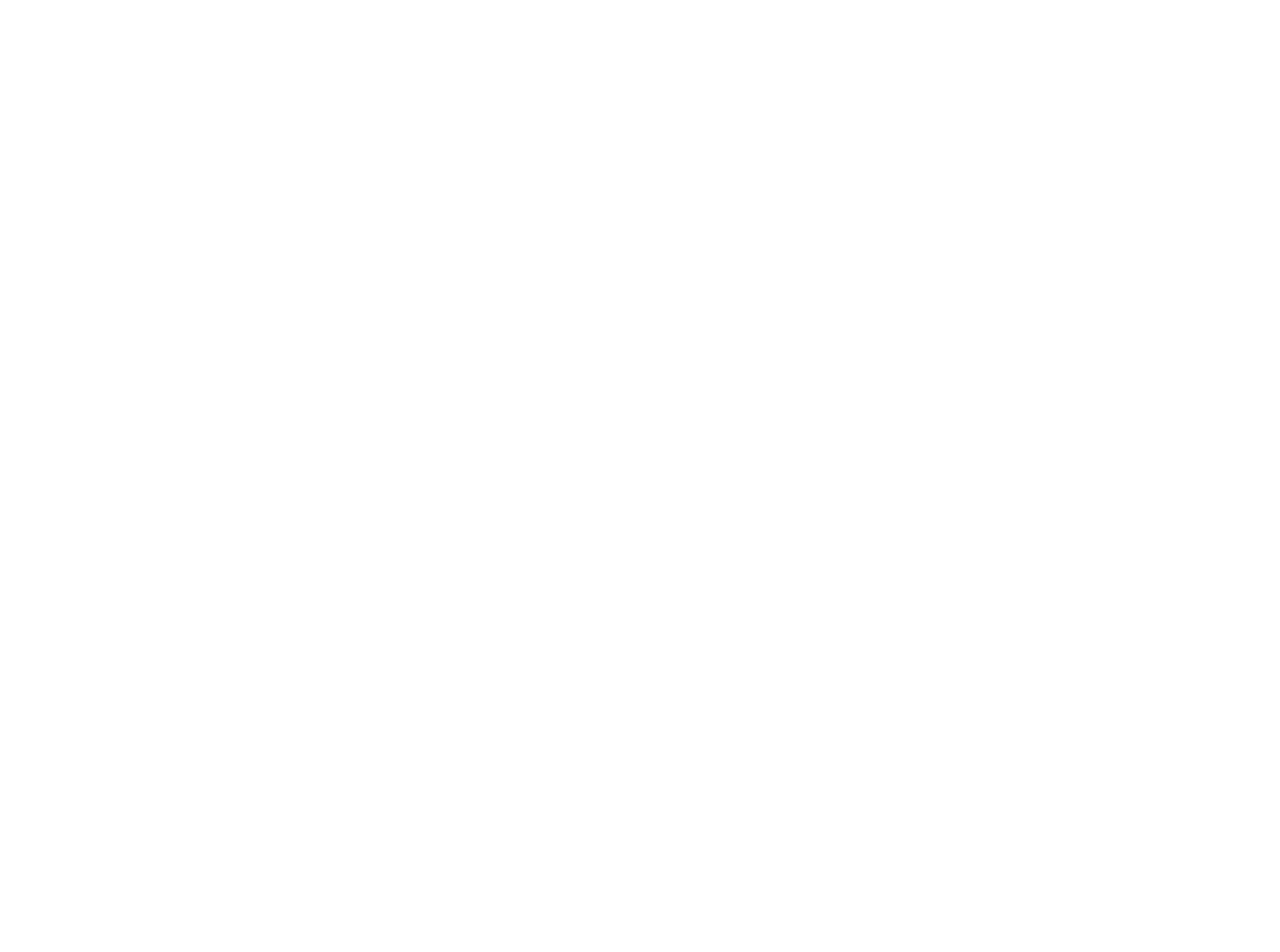
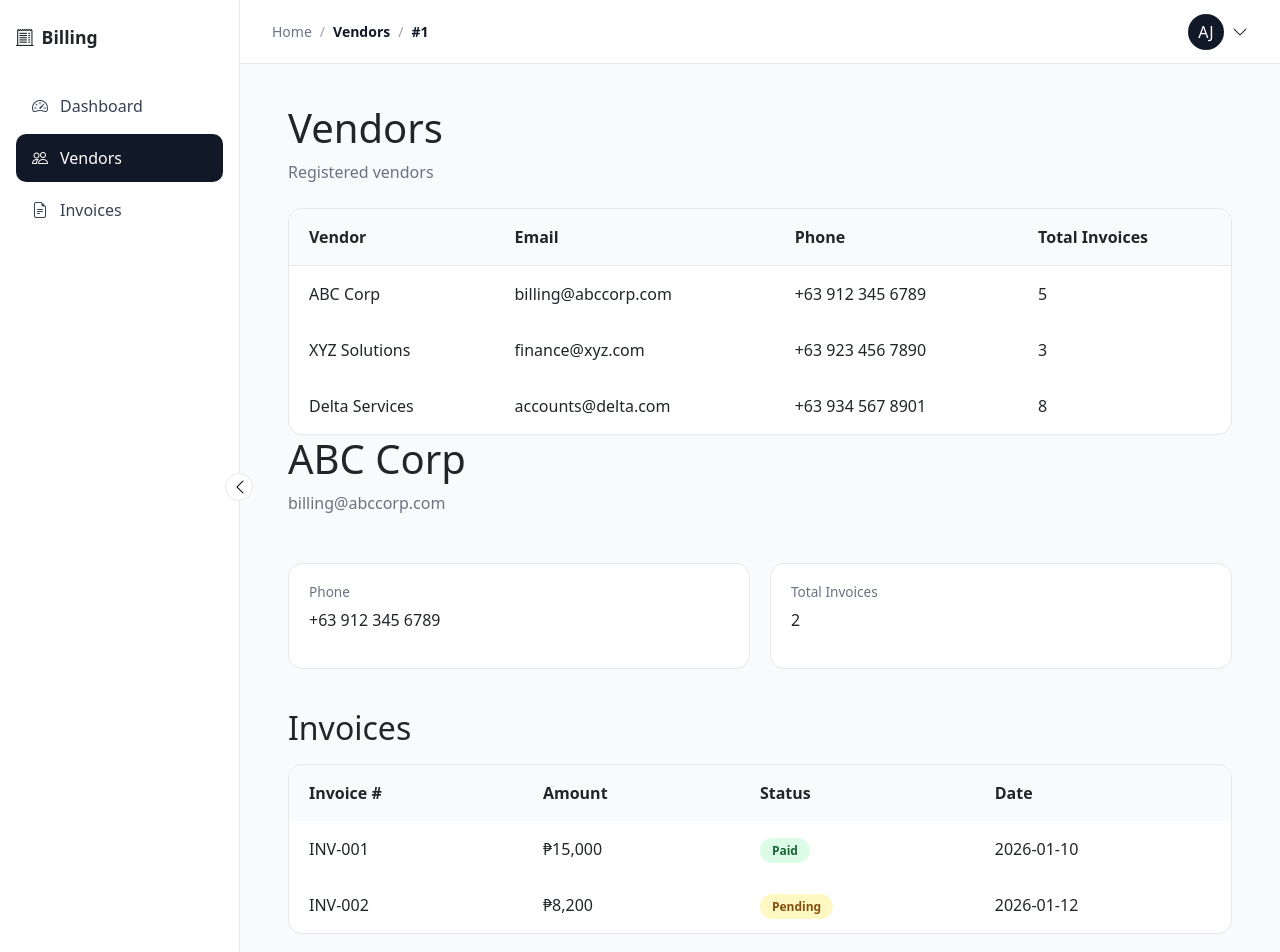
Before and after one commit to rjays16/BillingSystem, a Vue app in the folder billing-frontend/: page /vendors/1 in a window 1280 px wide. Before the commit this address had no page. Shown: the top 952 px of the page. Before the commit the page ends 800 px from the top, so only its background shows below. Built offline with nearby package versions, Linux system fonts and the light colour scheme.

Commit message:
Adding Vendors View UI in vendors

```diff
--- /dev/null
+++ b/billing-frontend/src/data/mockData.js
@@ -0,0 +1,41 @@
+export const vendors = [
+  {
+    id: 1,
+    name: 'ABC Corp',
+  },
+  {
+    id: 2,
+    name: 'XYZ Solutions',
+  },
+  {
+    id: 3,
+    name: 'Delta Services',
+  },
+]
+
+export const invoices = [
+  {
+    id: 1,
+    number: 'INV-001',
+    vendorId: 1,
+    amount: 15000,
+    status: 'Paid',
+    date: '2026-01-10',
+  },
+  {
+    id: 2,
+    number: 'INV-002',
+    vendorId: 2,
+    amount: 8200,
+    status: 'Pending',
+    date: '2026-01-12',
+  },
+  {
+    id: 3,
+    number: 'INV-003',
+    vendorId: 3,
+    amount: 12350,
+    status: 'Overdue',
+    date: '2026-01-15',
+  },
+]
--- a/billing-frontend/src/router/index.js
+++ b/billing-frontend/src/router/index.js
@@ -5,6 +5,7 @@ import Dashboard from '../views/Dashboard.vue'
 import Vendors from '../views/Vendors.vue'
 import Invoices from '../views/Invoices.vue'
 import InvoiceView from '../views/InvoiceView.vue'
+import VendorView from '../views/VendorView.vue'
 
 const routes = [
   {
@@ -25,7 +26,15 @@ const routes = [
     path: '/vendors',
     component: Vendors,
     meta: { breadcrumb: 'Vendors' },
+    children: [
+      {
+        path: ':id',
+        component: VendorView,
+        meta: { breadcrumb: 'View' },
+      },
+    ],
   },
+
   {
     path: '/invoices',
     component: Invoices,
--- a/billing-frontend/src/views/Dashboard.vue
+++ b/billing-frontend/src/views/Dashboard.vue
@@ -2,79 +2,73 @@
   <AppLayout>
     <div class="dashboard-wrapper">
       <header class="dashboard-header">
+        <div>
           <h1>Dashboard</h1>
           <p class="subtitle">Overview of your billing system</p>
+        </div>
       </header>
 
       <section class="stats-grid">
         <div class="stat-card">
           <h3>Total Vendors</h3>
-        <p class="stat-value">{{ stats.vendors }}</p>
+          <p class="stat-value">{{ totalVendors }}</p>
           <span class="stat-hint">Registered vendors</span>
         </div>
 
         <div class="stat-card">
           <h3>Total Invoices</h3>
-        <p class="stat-value">{{ stats.invoices }}</p>
+          <p class="stat-value">{{ totalInvoices }}</p>
           <span class="stat-hint">Issued invoices</span>
         </div>
 
         <div class="stat-card">
           <h3>Pending Payments</h3>
-        <p class="stat-value">{{ stats.pendingPayments }}</p>
+          <p class="stat-value">₱{{ pendingPayments.toLocaleString() }}</p>
           <span class="stat-hint">Awaiting payment</span>
         </div>
       </section>
 
-
       <section class="content-section">
         <h2>Activity</h2>
-        <div class="empty-state">
+
+        <div v-if="activities.length === 0" class="empty-state">
           <p>No activity to display yet.</p>
           <span>This section will show recent actions once data is available.</span>
         </div>
+
+        <ul v-else class="activity-list">
+          <li v-for="activity in activities" :key="activity.id">
+            <span class="activity-message">{{ activity.message }}</span>
+            <span class="activity-time">{{ activity.time }}</span>
+          </li>
+        </ul>
       </section>
     </div>
   </AppLayout>
 </template>
 
 <script setup>
-import { useRouter } from 'vue-router'
+import { computed } from 'vue'
 import AppLayout from '../layouts/AppLayout.vue'
-import { ref } from 'vue'
+import { vendors, invoices } from '../data/mockData'
 
-const router = useRouter()
 
-const stats = ref({
-  vendors: 12,
-  invoices: 48,
-  pendingPayments: 7,
-})
+const totalVendors = computed(() => vendors.length)
+const totalInvoices = computed(() => invoices.length)
 
-const activities = ref([
-  {
-    id: 1,
-    message: 'Invoice #INV-001 created',
-    time: '2 hours ago',
-  },
-  {
-    id: 2,
-    message: 'Vendor ABC Corp added',
-    time: 'Yesterday',
-  },
-  {
-    id: 3,
-    message: 'Payment received for INV-003',
-    time: '2 days ago',
-  },
-])
+const pendingPayments = computed(() =>
+  invoices
+    .filter(inv => inv.status !== 'Paid')
+    .reduce((sum, inv) => sum + inv.amount, 0)
+)
 
-const logout = () => {
-  localStorage.removeItem('isAuthenticated')
-  router.push('/login')
-}
+
+const activities = [
+  { id: 1, message: 'Invoice INV-001 created', time: '2 hours ago' },
+  { id: 2, message: 'Vendor ABC Corp added', time: 'Yesterday' },
+  { id: 3, message: 'Payment received for INV-003', time: '2 days ago' },
+]
 </script>
-
 
 <style scoped>
 .dashboard-wrapper {
@@ -92,7 +86,6 @@ const logout = () => {
   font-size: 2rem;
   font-weight: 700;
   color: #111827;
-  margin-bottom: 0.25rem;
 }
 
 .subtitle {
@@ -124,14 +117,13 @@ const logout = () => {
   font-size: 0.9rem;
   font-weight: 600;
   color: #374151;
-  margin-bottom: 0.75rem;
 }
 
 .stat-value {
   font-size: 2rem;
   font-weight: 700;
   color: #111827;
-  margin-bottom: 0.5rem;
+  margin: 0.5rem 0;
 }
 
 .stat-hint {
@@ -149,10 +141,10 @@ const logout = () => {
 .content-section h2 {
   font-size: 1.25rem;
   font-weight: 700;
-  color: #111827;
   margin-bottom: 1.25rem;
 }
 
+/* Activity */
 .empty-state {
   text-align: center;
   padding: 3rem 1rem;
@@ -161,37 +153,13 @@ const logout = () => {
 }
 
 .empty-state p {
-  font-size: 1rem;
   font-weight: 600;
   color: #374151;
-  margin-bottom: 0.25rem;
 }
 
 .empty-state span {
   font-size: 0.85rem;
   color: #9ca3af;
-}
-
-.dashboard-header {
-  display: flex;
-  justify-content: space-between;
-  align-items: center;
-}
-
-.logout-btn {
-  padding: 0.5rem 1rem;
-  font-size: 0.85rem;
-  font-weight: 600;
-  background: transparent;
-  border: 1px solid #111827;
-  border-radius: 8px;
-  cursor: pointer;
-  transition: all 0.2s ease;
-}
-
-.logout-btn:hover {
-  background: #111827;
-  color: #ffffff;
 }
 
 .activity-list {
@@ -217,10 +185,10 @@ const logout = () => {
   color: #9ca3af;
 }
 
+/* Responsive */
 @media (max-width: 768px) {
   .dashboard-wrapper {
     padding: 2rem 1.5rem;
   }
 }
-
 </style>
--- /dev/null
+++ b/billing-frontend/src/views/VendorView.vue
@@ -0,0 +1,173 @@
+<template>
+  <div class="vendor-view">
+    <div class="header">
+      <div>
+        <h1>{{ vendor.name }}</h1>
+        <p class="subtitle">{{ vendor.email }}</p>
+      </div>
+    </div>
+    <div class="info-grid">
+      <div class="info-card">
+        <h4>Phone</h4>
+        <p>{{ vendor.phone }}</p>
+      </div>
+
+      <div class="info-card">
+        <h4>Total Invoices</h4>
+        <p>{{ vendor.invoices.length }}</p>
+      </div>
+    </div>
+
+    <h2 class="section-title">Invoices</h2>
+
+    <div class="table-wrapper">
+      <table class="invoice-table">
+        <thead>
+          <tr>
+            <th>Invoice #</th>
+            <th>Amount</th>
+            <th>Status</th>
+            <th>Date</th>
+          </tr>
+        </thead>
+
+        <tbody>
+          <tr
+            v-for="invoice in vendor.invoices"
+            :key="invoice.id"
+            @click="goToInvoice(invoice.id)"
+          >
+            <td>{{ invoice.number }}</td>
+            <td>₱{{ invoice.amount.toLocaleString() }}</td>
+            <td>
+              <span
+                class="status"
+                :class="invoice.status.toLowerCase()"
+              >
+                {{ invoice.status }}
+              </span>
+            </td>
+            <td>{{ invoice.date }}</td>
+          </tr>
+        </tbody>
+      </table>
+    </div>
+  </div>
+</template>
+
+<script setup>
+import { ref } from 'vue'
+import { useRoute, useRouter } from 'vue-router'
+
+const route = useRoute()
+const router = useRouter()
+
+const vendor = ref({
+  id: route.params.id,
+  name: 'ABC Corp',
+  email: 'billing@abccorp.com',
+  phone: '+63 912 345 6789',
+  invoices: [
+    {
+      id: 1,
+      number: 'INV-001',
+      amount: 15000,
+      status: 'Paid',
+      date: '2026-01-10',
+    },
+    {
+      id: 2,
+      number: 'INV-002',
+      amount: 8200,
+      status: 'Pending',
+      date: '2026-01-12',
+    },
+  ],
+})
+
+const goToInvoice = (id) => {
+  router.push(`/invoices/${id}`)
+}
+</script>
+
+<style scoped>
+.subtitle {
+  color: #6b7280;
+}
+
+.header {
+  display: flex;
+  justify-content: space-between;
+  align-items: center;
+  margin-bottom: 2rem;
+}
+
+.info-grid {
+  display: grid;
+  grid-template-columns: repeat(auto-fit, minmax(220px, 1fr));
+  gap: 1.25rem;
+  margin-bottom: 2.5rem;
+}
+
+.info-card {
+  background: #ffffff;
+  border-radius: 14px;
+  border: 1px solid #e5e7eb;
+  padding: 1.25rem;
+}
+
+.info-card h4 {
+  font-size: 0.85rem;
+  color: #6b7280;
+}
+
+.section-title {
+  margin-bottom: 1rem;
+}
+
+.table-wrapper {
+  background: #ffffff;
+  border-radius: 14px;
+  border: 1px solid #e5e7eb;
+  overflow: hidden;
+}
+
+.invoice-table {
+  width: 100%;
+  border-collapse: collapse;
+}
+
+.invoice-table th,
+.invoice-table td {
+  padding: 1rem 1.25rem;
+}
+
+.invoice-table thead {
+  background: #f9fafb;
+}
+
+.invoice-table tbody tr {
+  cursor: pointer;
+}
+
+.invoice-table tbody tr:hover {
+  background: #f3f4f6;
+}
+
+.status {
+  padding: 0.25rem 0.75rem;
+  border-radius: 999px;
+  font-size: 0.75rem;
+  font-weight: 600;
+}
+
+.status.paid {
+  background: #dcfce7;
+  color: #166534;
+}
+
+.status.pending {
+  background: #fef9c3;
+  color: #854d0e;
+}
+</style>
--- a/billing-frontend/src/views/Vendors.vue
+++ b/billing-frontend/src/views/Vendors.vue
@@ -1,10 +1,110 @@
 <template>
   <AppLayout>
     <h1>Vendors</h1>
-    <p>Vendor management UI</p>
+    <p class="subtitle">Registered vendors</p>
+
+    <div class="table-wrapper">
+      <table class="vendor-table">
+        <thead>
+          <tr>
+            <th>Vendor</th>
+            <th>Email</th>
+            <th>Phone</th>
+            <th>Total Invoices</th>
+          </tr>
+        </thead>
+
+        <tbody>
+          <tr
+            v-for="vendor in vendors"
+            :key="vendor.id"
+            @click="goToVendor(vendor.id)"
+          >
+            <td>{{ vendor.name }}</td>
+            <td>{{ vendor.email }}</td>
+            <td>{{ vendor.phone }}</td>
+            <td>{{ vendor.invoices }}</td>
+          </tr>
+        </tbody>
+      </table>
+    </div>
+
+    <!-- Nested view -->
+    <RouterView />
   </AppLayout>
 </template>
 
 <script setup>
 import AppLayout from '../layouts/AppLayout.vue'
+import { ref } from 'vue'
+import { useRouter } from 'vue-router'
+
+const router = useRouter()
+
+const vendors = ref([
+  {
+    id: 1,
+    name: 'ABC Corp',
+    email: 'billing@abccorp.com',
+    phone: '+63 912 345 6789',
+    invoices: 5,
+  },
+  {
+    id: 2,
+    name: 'XYZ Solutions',
+    email: 'finance@xyz.com',
+    phone: '+63 923 456 7890',
+    invoices: 3,
+  },
+  {
+    id: 3,
+    name: 'Delta Services',
+    email: 'accounts@delta.com',
+    phone: '+63 934 567 8901',
+    invoices: 8,
+  },
+])
+
+const goToVendor = (id) => {
+  router.push(`/vendors/${id}`)
+}
 </script>
+
+<style scoped>
+.subtitle {
+  color: #6b7280;
+  margin-bottom: 1.5rem;
+}
+
+.table-wrapper {
+  background: #ffffff;
+  border-radius: 14px;
+  border: 1px solid #e5e7eb;
+  overflow: hidden;
+}
+
+.vendor-table {
+  width: 100%;
+  border-collapse: collapse;
+}
+
+.vendor-table th,
+.vendor-table td {
+  padding: 1rem 1.25rem;
+  text-align: left;
+}
+
+.vendor-table thead {
+  background: #f9fafb;
+  border-bottom: 1px solid #e5e7eb;
+}
+
+.vendor-table tbody tr {
+  cursor: pointer;
+  transition: background 0.15s ease;
+}
+
+.vendor-table tbody tr:hover {
+  background: #f3f4f6;
+}
+</style>
```
Lines whose indentation alone changed are shown as unchanged.
